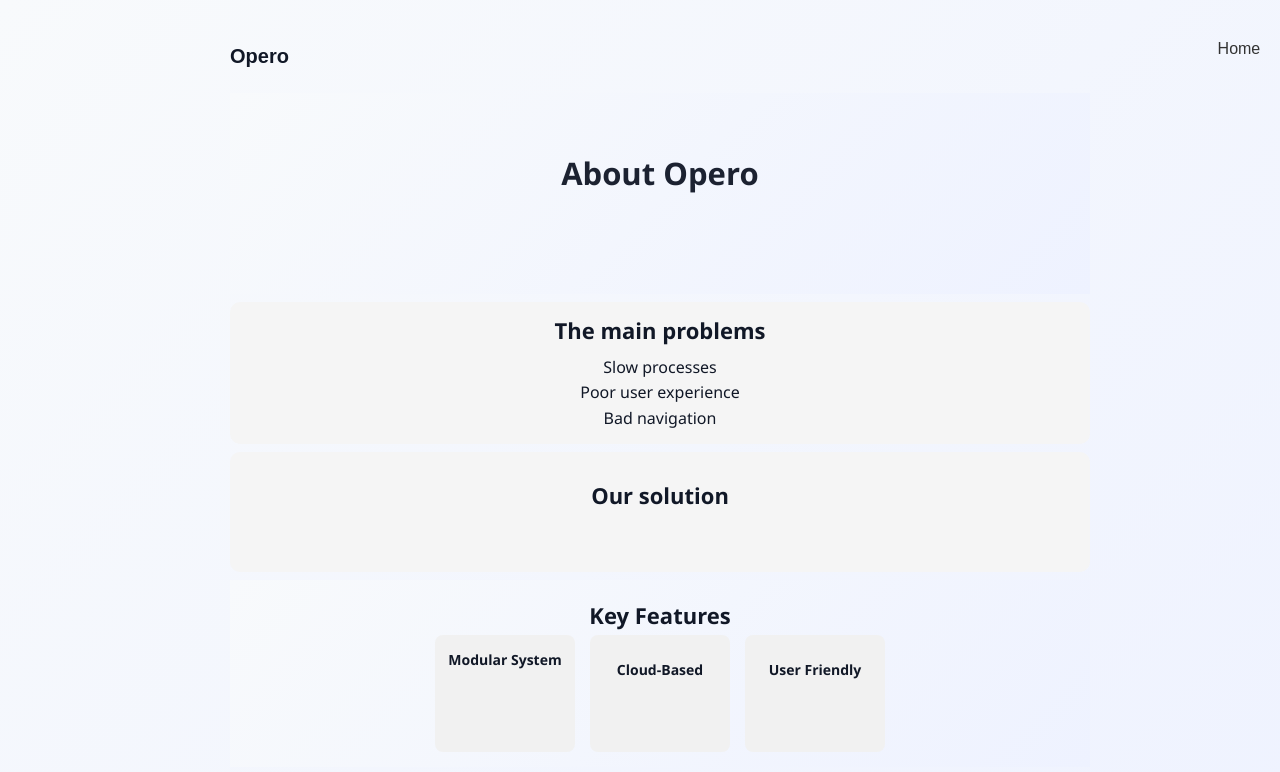
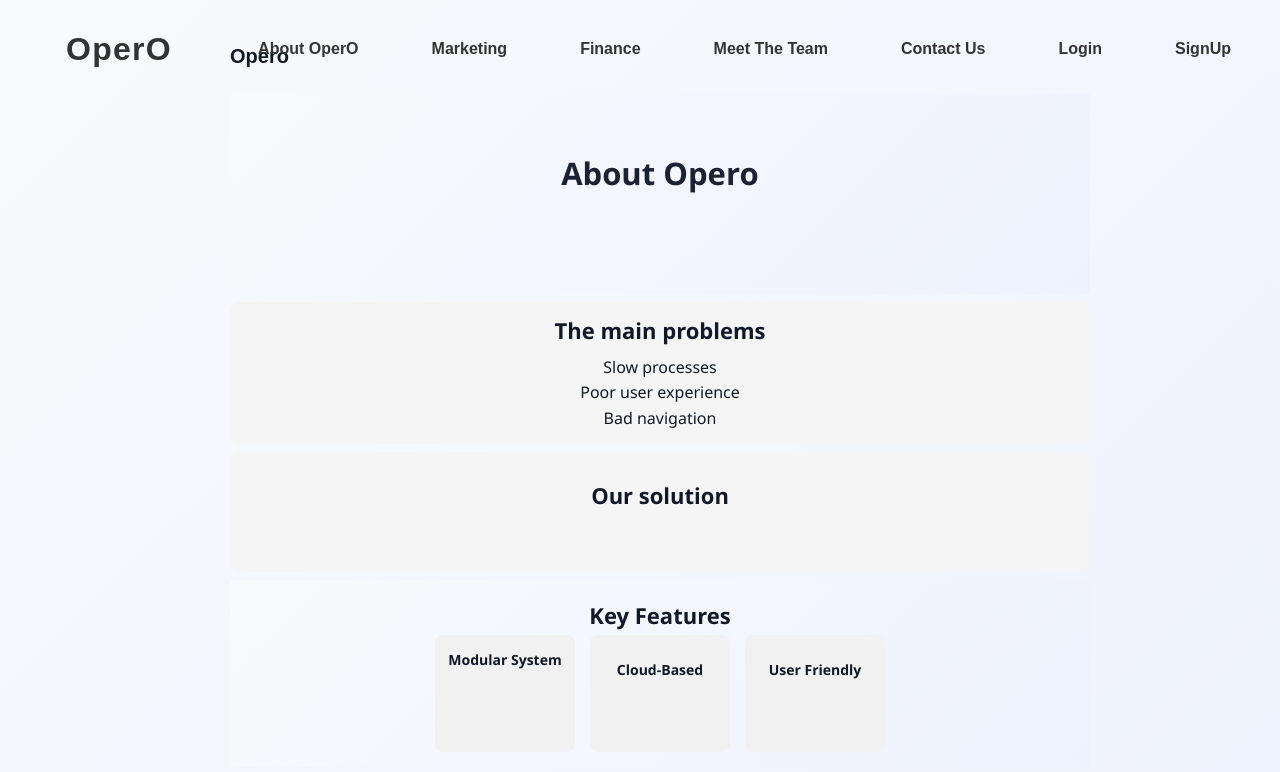
Before and after one commit to 480MLofQD/Group19_web_DCU, a plain HTML site: page Oper0.html in a window 1280 px wide. Shown: the top 772 px of the page. Drawn offline with Linux system fonts and the light colour scheme.

Commit message:
Update Oper0.html

```diff
--- a/Oper0.html
+++ b/Oper0.html
@@ -11,11 +11,21 @@
 <div class="opero-about">
     <header>
         <h1>Opero</h1>
-        <nav>
-            <a href="index.html">Home</a>
-            <a href="market.html">Market</a>
-            <a href="finance.html">Finance</a>
-        </nav>
+       <nav class="nav-bar">
+        <a href="index.html" class="logo">OperO</a>
+        <div class="list">
+            <ul>
+                <li><a href="index.html#about">About OperO</a></li>
+                <li><a href="market.html">Marketing</a></li>
+                <li><a href="finance.html">Finance</a></li>
+                <li><a href="team.html">Meet The Team</a></li>
+                <li><a href="contact.html">Contact Us</a></li>
+                <li><a href="login.html">Login</a></li>
+                <li><a href="signup.html">SignUp</a></li>
+            </ul>
+        </div>
+        <img src="images/burger.png" alt="Menu" class="menu" width="35">
+    </nav>
     </header>
 
     <section class="about-hero">
```
